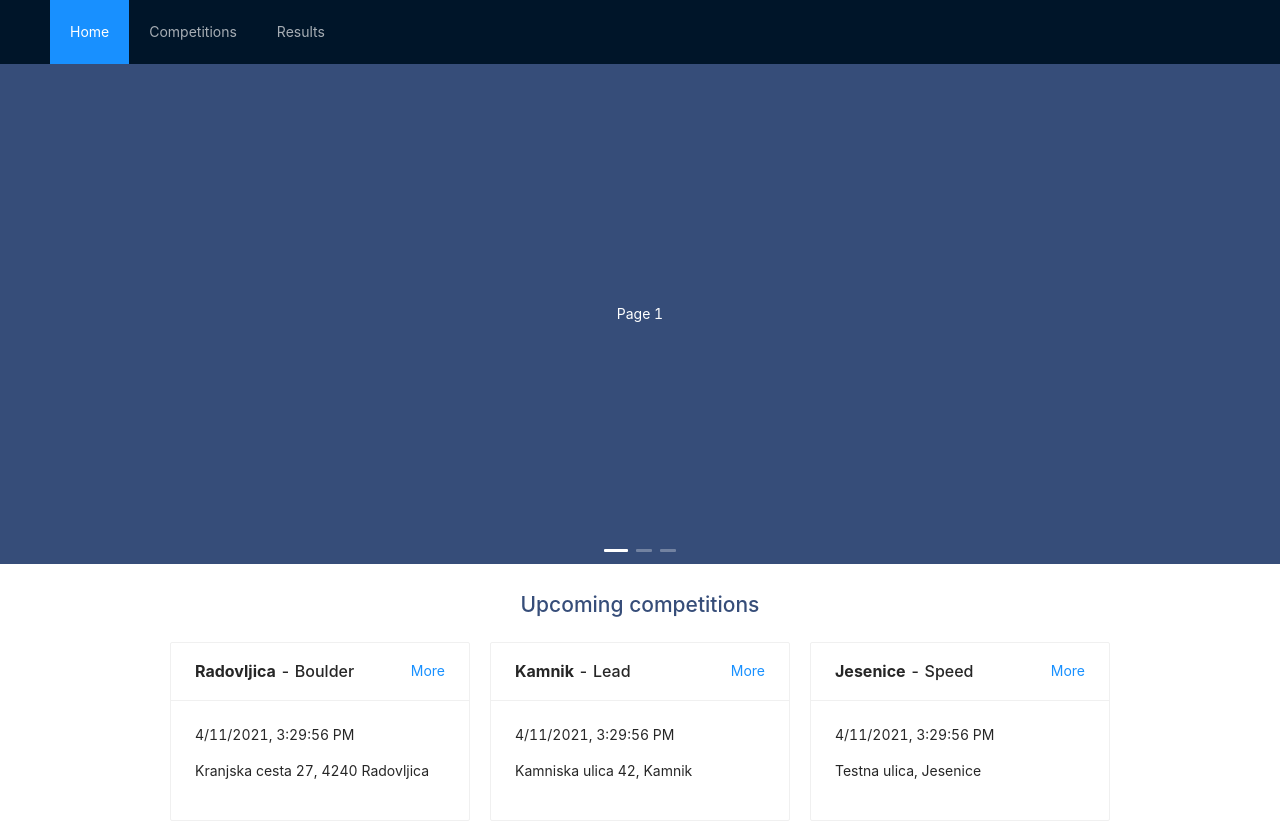
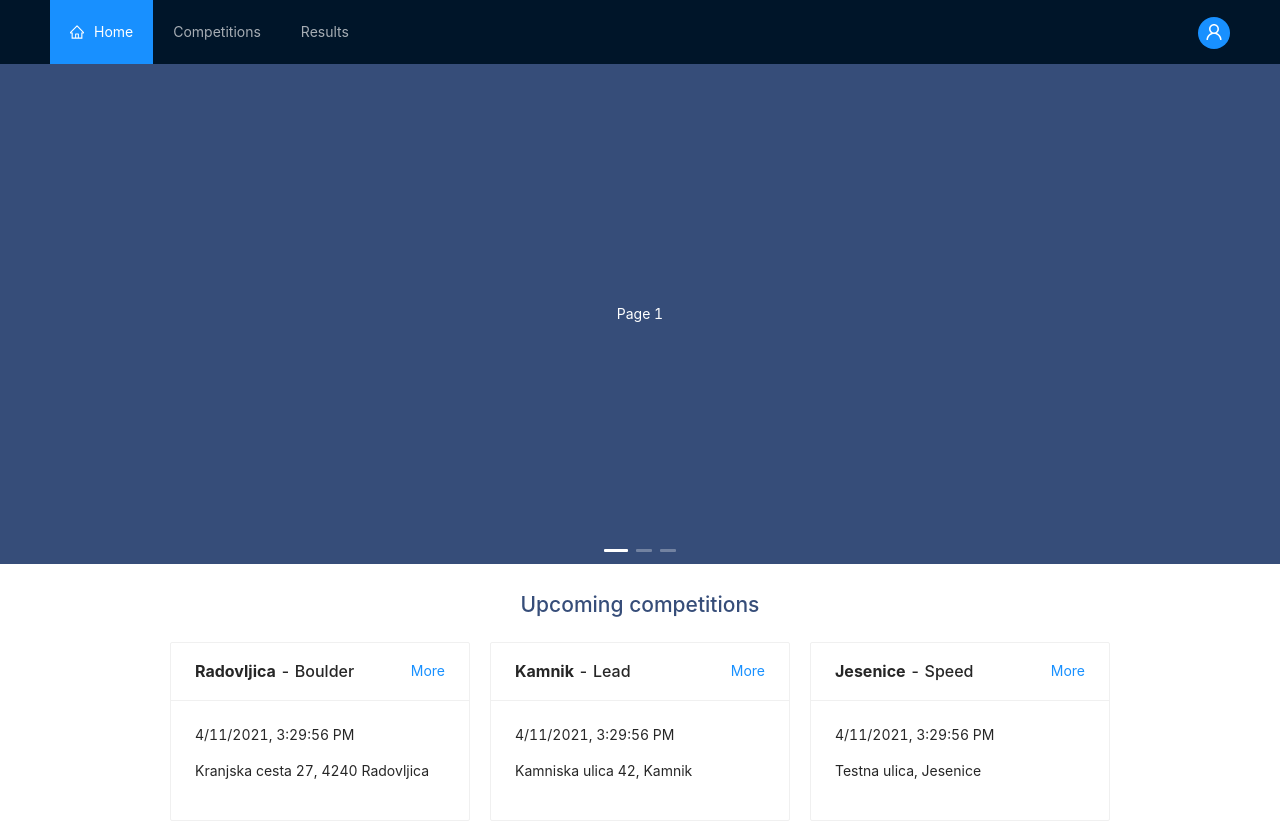
Before and after one commit to cufarvid/climb-comp, a React (Create React App) app in the folder client/: page / in a window 1280 px wide. Shown: the top 821 px of the page. Built offline with nearby package versions, Linux system fonts and the light colour scheme.

Commit message:
Navigation styles & login route

```diff
--- a/client/src/views/App.tsx
+++ b/client/src/views/App.tsx
@@ -1,28 +1,45 @@
-import React, { FC } from 'react';
-import { Layout, Menu } from 'antd';
+import React, { FC, useState } from 'react';
+import { Avatar, Col, Layout, Menu, Row } from 'antd';
+import { HomeOutlined, UserOutlined } from '@ant-design/icons';
 import { Link, Route } from 'react-router-dom';
 import styled from '@emotion/styled';
 
 import { Competitions, Home, Results } from './index';
 
 import '../assets/styles/App.css';
-import { ROUTE } from '../constants';
+import { COLOR, ROUTE } from '../constants';
 
 const App: FC = () => {
+  const [currentTab, setCurrentTab] = useState('home');
+
   return (
     <Container>
       <Layout.Header>
-        <Menu theme="dark" mode="horizontal" defaultSelectedKeys={['1']}>
-          <Menu.Item key={1}>
+        <Row justify="space-between">
+          <Col>
+            <Menu
+              onClick={(e) => setCurrentTab(e.key.toString())}
+              selectedKeys={[currentTab]}
+              theme="dark"
+              mode="horizontal"
+            >
+              <Menu.Item key="home" icon={<HomeOutlined />}>
                 <Link to={ROUTE.HOME}>Home</Link>
               </Menu.Item>
-          <Menu.Item key={2}>
+              <Menu.Item key="competitions">
                 <Link to={ROUTE.COMPETITIONS}>Competitions</Link>
               </Menu.Item>
-          <Menu.Item key={3}>
+              <Menu.Item key="results">
                 <Link to={ROUTE.RESULTS}>Results</Link>
               </Menu.Item>
             </Menu>
+          </Col>
+          <Col>
+            <Link to={ROUTE.LOGIN}>
+              <UserAvatar icon={<UserOutlined />} />
+            </Link>
+          </Col>
+        </Row>
       </Layout.Header>
       <Content>
         <Route exact path={ROUTE.HOME} component={Home} />
@@ -53,3 +70,7 @@ const Content = styled(Layout.Content)`
 const Footer = styled(Layout.Footer)`
   flex-shrink: 0;
 `;
+
+const UserAvatar = styled(Avatar)`
+  background: ${COLOR.LIGHT};
+`;
```
Lines whose indentation alone changed are shown as unchanged.
